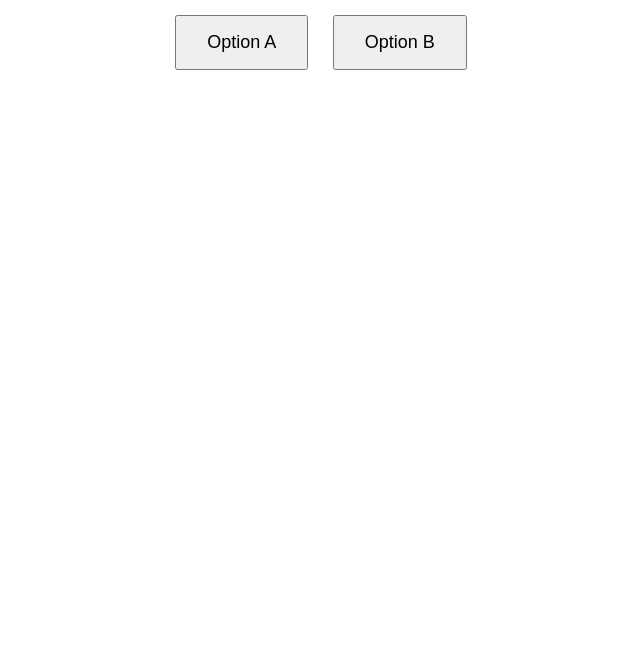
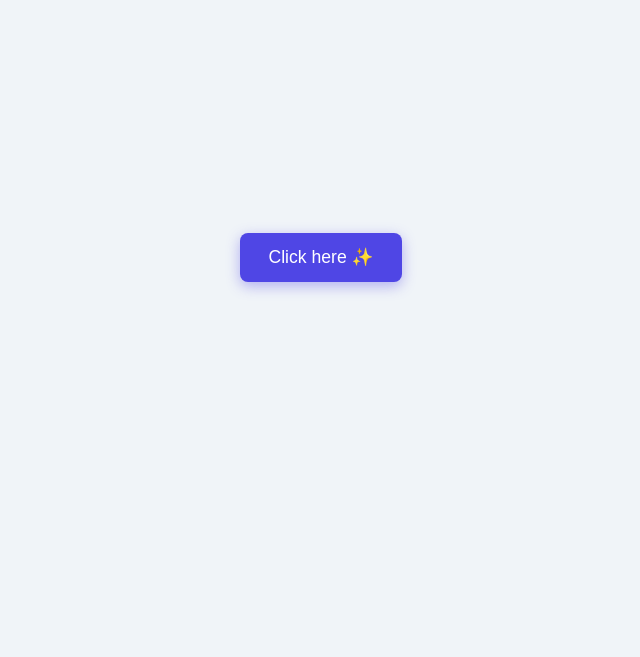
Before and after one commit to ashish5704/whatsapp-landing, a plain HTML site: page index.html in a window 1280 px wide. Shown: the part 143-800 px from the top of the page, without its empty margins (319-959 px from the left). Drawn offline with Linux system fonts and the light colour scheme.

Commit message:
Update index.html

```diff
--- a/index.html
+++ b/index.html
@@ -1,54 +1,41 @@
 <!DOCTYPE html>
-<html>
+<html lang="en">
 <head>
-  <title>Choose an Option</title>
+  <meta charset="UTF-8" />
+  <meta name="viewport" content="width=device-width, initial-scale=1.0" />
+  <title>Home</title>
   <style>
     body {
-      text-align: center;
-      font-family: Arial;
-      margin-top: 100px;
+      display: flex;
+      justify-content: center;
+      align-items: center;
+      min-height: 100vh;
+      margin: 0;
+      background: #f0f4f8;
+      font-family: Arial, sans-serif;
     }
 
-    #btnB {
-      padding: 15px 30px;
-      font-size: 18px;
-      transition: all 0.3s ease;
-      position: relative;
+    a.open-link {
+      padding: 14px 28px;
+      background: #4f46e5;
+      color: #fff;
+      text-decoration: none;
+      border-radius: 8px;
+      font-size: 1.1rem;
+      box-shadow: 0 4px 14px rgba(79, 70, 229, 0.4);
+      transition: background 0.2s;
+      cursor: pointer;
     }
 
-    button {
-      margin: 10px;
-      padding: 15px 30px;
-      font-size: 18px;
-      cursor: pointer;
+    a.open-link:hover {
+      background: #4338ca;
     }
   </style>
 </head>
 <body>
-
-<h2>Choose an option</h2>
-
-<button onclick="goA()">Option A</button>
-<button id="btnB" onclick="goB()">Option B</button>
-
-<script>
-function goA() {
-  window.location.href = "https://wa.me/1234567890";
-}
-
-let scale = 1;
-
-function goB() {
-  scale *= 0.7;
-
-  const btn = document.getElementById("btnB");
-  btn.style.transform = `scale(${scale})`;
-
-  // move randomly to make it harder 😈
-  btn.style.left = Math.random() * 200 - 100 + "px";
-  btn.style.top = Math.random() * 200 - 100 + "px";
-}
-</script>
-
+  <!-- Using onclick + window.open so the child tab can be closed by Button A -->
+  <a class="open-link" onclick="window.open('choice.html','choicePage','width=600,height=400'); return false;" href="#">
+    Click here ✨
+  </a>
 </body>
 </html>
```
